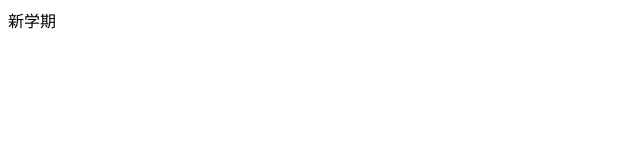
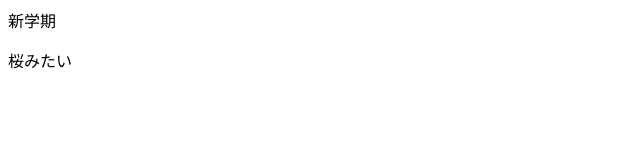
Before and after one commit to mojito18/test, a plain HTML site: page index.html in a window 1280 px wide. Shown: the full height of the page, 0-640 px from the left. Drawn offline with Linux system fonts and the light colour scheme.

Commit message:
Update index.html

```diff
--- a/index.html
+++ b/index.html
@@ -1 +1,2 @@
 <p>新学期</p>
+<p>桜みたい</p>
```
